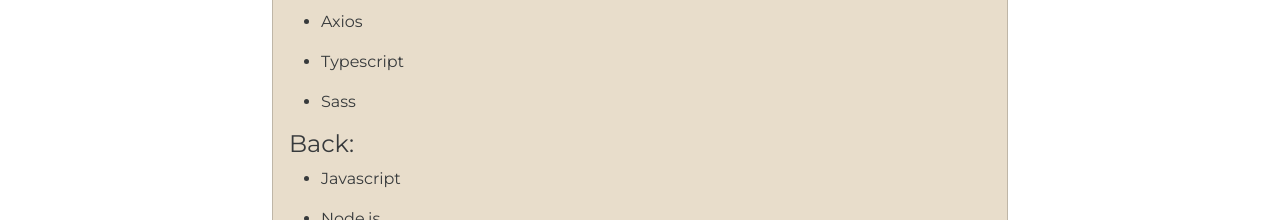
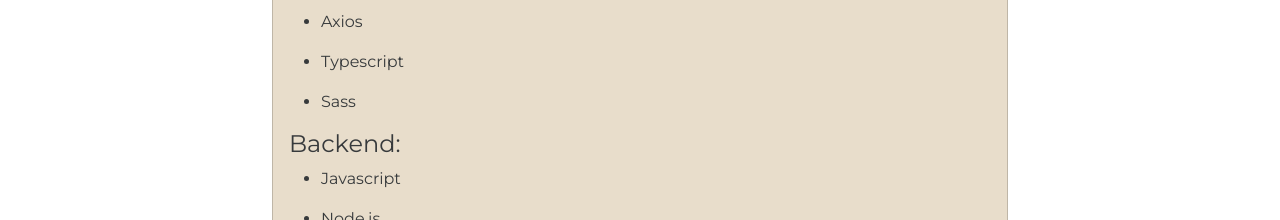
Before and after one commit to MatiiChoque/Portafolio, a Next.js app in the folder nextjsfirstapp/: page /projects/1 in a window 1280 px wide. Shown: the part 1380-1600 px from the top of the page. Built offline with nearby package versions, Linux system fonts and the light colour scheme.

Commit message:
modificando

```diff
--- a/nextjsfirstapp/app/projects/[id]/page.jsx
+++ b/nextjsfirstapp/app/projects/[id]/page.jsx
@@ -55,7 +55,7 @@
                   </li>
                 </ul>
               ))}
-              <h4>Back:</h4>
+              <h4>Backend:</h4>
               {detail?.tecnologias.back.map((tech) => (
                 <ul>
                   <li>
```
